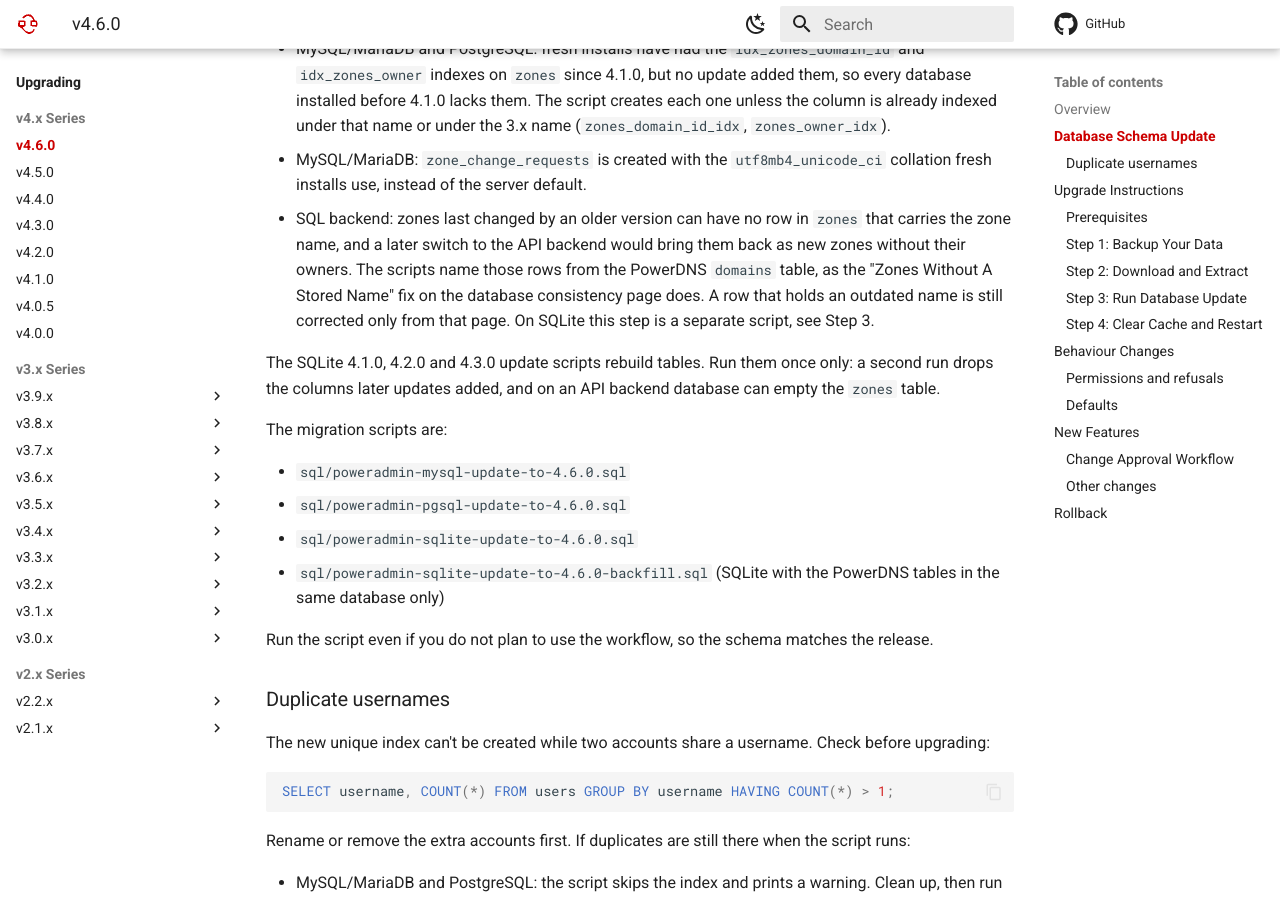
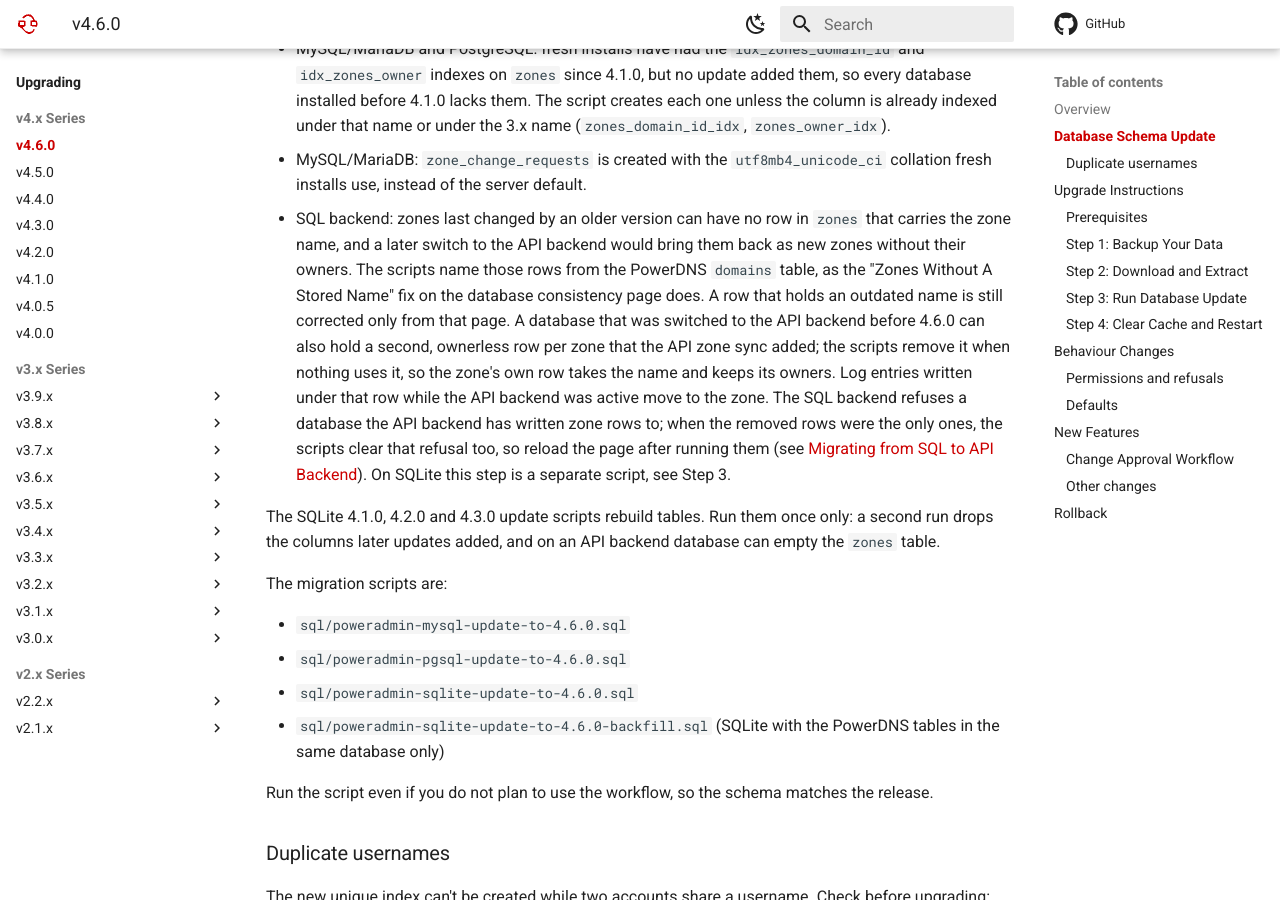
Before and after one commit to poweradmin/poweradmin-docs, an MkDocs documentation site: the page built from docs/upgrading/v4.6.0.md, in a window 1280 px wide and 900 px high, scrolled down 1728 px. Built offline with MkDocs 1.6.1 and Material for MkDocs 9.7.7, drawn with Linux system fonts in a browser that asks for light colours; nearby versions of some CDN libraries; library files that are not in the unit come from our copies; comment, search, counter and statistics services are not loaded.

Commit message:
docs(upgrading): describe how 4.6.0 removes unused API sync rows and clears the SQL backend refusal

```diff
--- a/docs/upgrading/v4.6.0.md
+++ b/docs/upgrading/v4.6.0.md
@@ -31,7 +31,7 @@ The scripts also repair databases that earlier updates left incomplete. Each ste
 - Databases upgraded from 4.0.0-4.0.4 straight to 4.1.0 or later never ran the 4.0.5 update: `records_zone_templ` gets its `id` primary key now.
 - MySQL/MariaDB and PostgreSQL: fresh installs have had the `idx_zones_domain_id` and `idx_zones_owner` indexes on `zones` since 4.1.0, but no update added them, so every database installed before 4.1.0 lacks them. The script creates each one unless the column is already indexed under that name or under the 3.x name (`zones_domain_id_idx`, `zones_owner_idx`).
 - MySQL/MariaDB: `zone_change_requests` is created with the `utf8mb4_unicode_ci` collation fresh installs use, instead of the server default.
-- SQL backend: zones last changed by an older version can have no row in `zones` that carries the zone name, and a later switch to the API backend would bring them back as new zones without their owners. The scripts name those rows from the PowerDNS `domains` table, as the "Zones Without A Stored Name" fix on the database consistency page does. A row that holds an outdated name is still corrected only from that page. On SQLite this step is a separate script, see Step 3.
+- SQL backend: zones last changed by an older version can have no row in `zones` that carries the zone name, and a later switch to the API backend would bring them back as new zones without their owners. The scripts name those rows from the PowerDNS `domains` table, as the "Zones Without A Stored Name" fix on the database consistency page does. A row that holds an outdated name is still corrected only from that page. A database that was switched to the API backend before 4.6.0 can also hold a second, ownerless row per zone that the API zone sync added; the scripts remove it when nothing uses it, so the zone's own row takes the name and keeps its owners. Log entries written under that row while the API backend was active move to the zone. The SQL backend refuses a database the API backend has written zone rows to; when the removed rows were the only ones, the scripts clear that refusal too, so reload the page after running them (see [Migrating from SQL to API Backend](../configuration/powerdns-api.md#migrating-from-sql-to-api-backend)). On SQLite this step is a separate script, see Step 3.
 
 The SQLite 4.1.0, 4.2.0 and 4.3.0 update scripts rebuild tables. Run them once only: a second run drops the columns later updates added, and on an API backend database can empty the `zones` table.
 
```
Also changed, not shown: docs/configuration/powerdns-api.md (+1 -1 lines), docs/maintenance/consistency-check.md (+1 -1 lines).
